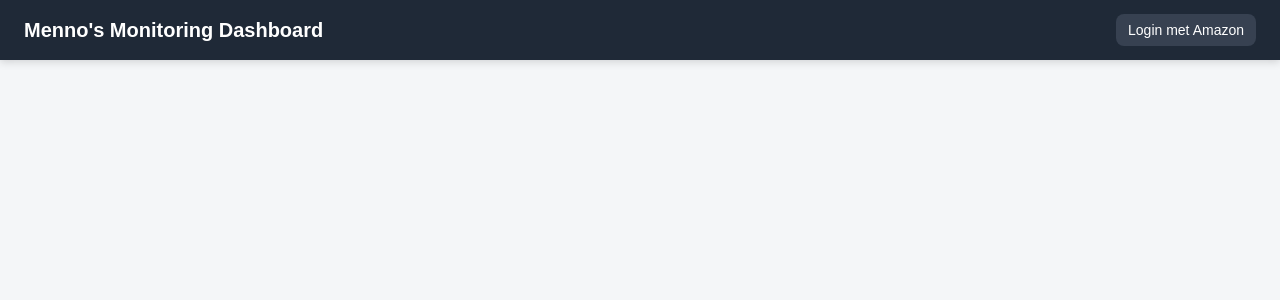
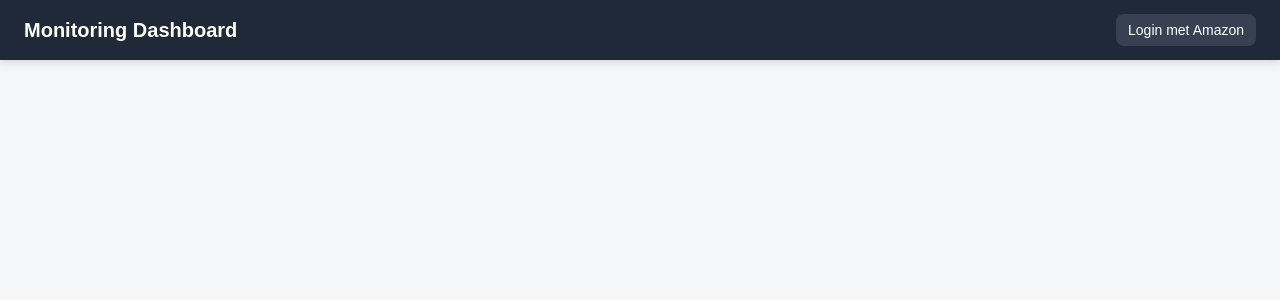
Before and after one commit to vanrijnstijn-netizen/Project-Menno, a Flask app: template server/app/templates/base.html in a window 1280 px wide. Shown: the top 300 px of the page. Run offline with Flask 3, Linux system fonts and the light colour scheme; the template is opened without the code that fills it, so the values that code supplies are empty; parts of the project's set-up code (start-up, migrations or seed data) failed here and were passed over; some libraries are stand-ins or nearby versions.

Commit message:
Update base.html

```diff
--- a/server/app/templates/base.html
+++ b/server/app/templates/base.html
@@ -168,7 +168,7 @@
 <body>
     <div class="topbar">
         <div class="topbar-inner">
-            <div class="topbar-title">Menno's Monitoring Dashboard</div>
+            <div class="topbar-title">Monitoring Dashboard</div>
             <div class="topbar-links">
                 {% if user %}
                     <a href="/">Data</a>
```
